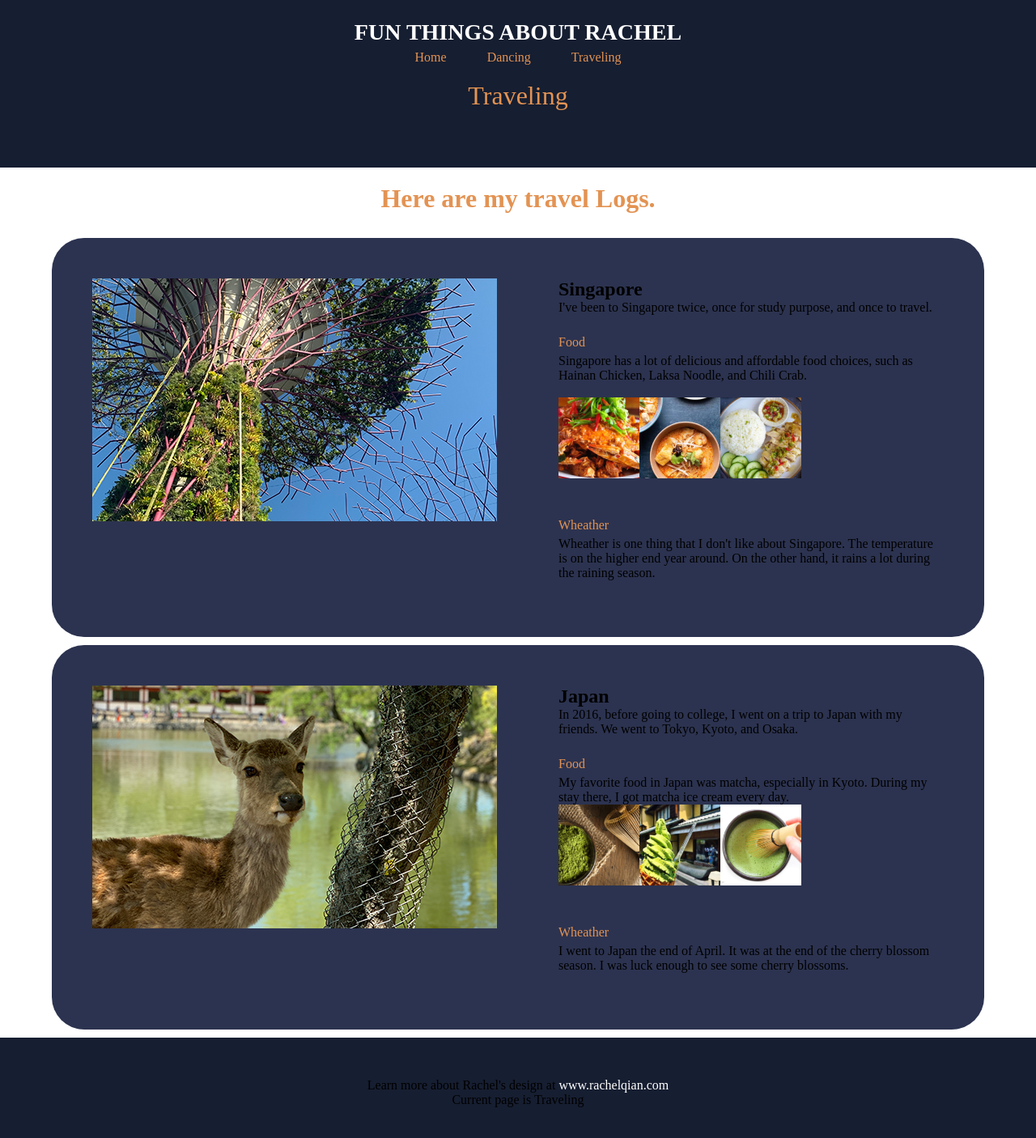
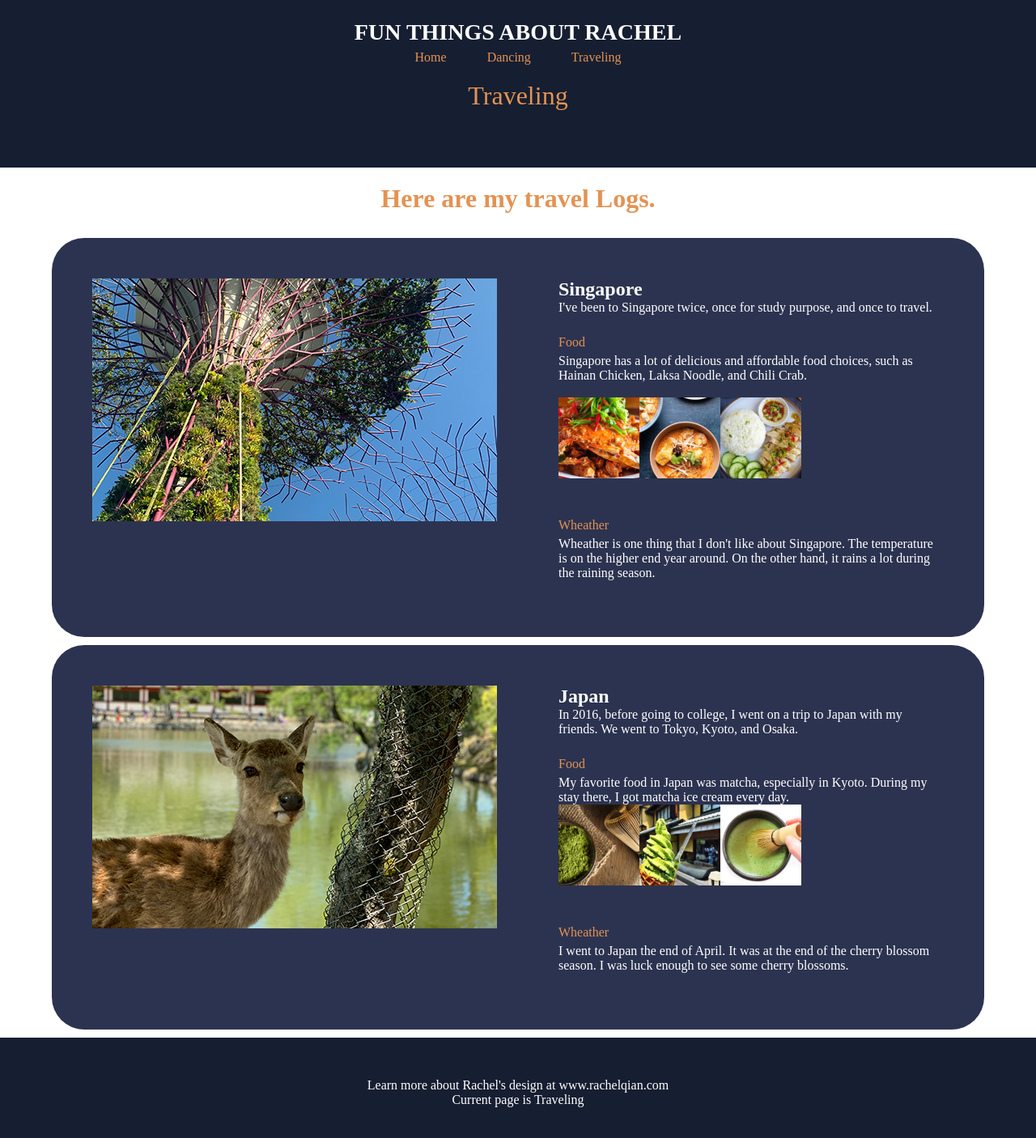
Before and after one commit to rachelqian777/nextjs-boilerplate-rachel-page, a Next.js app: page /Traveling in a window 1280 px wide. Shown: the top 1406 px of the page at 81% size. Built offline with nearby package versions, Linux system fonts and the light colour scheme.

Commit message:
text fix 2

```diff
--- a/pages/Footer.js
+++ b/pages/Footer.js
@@ -3,8 +3,8 @@ import styles from '@/styles/Home.module.css'
 export default function BottomSection(props) {
   return (
     <div className={styles.footer}>
-      <p>Learn more about Rachel's design at <a href="https://www.rachelqian.com/">www.rachelqian.com</a></p>
-      <p>Current page is {props.name}</p>
+      <p className={styles.onDarkBackground}>Learn more about Rachel's design at <a href="https://www.rachelqian.com/">www.rachelqian.com</a></p>
+      <p className={styles.onDarkBackground}>Current page is {props.name}</p>
     </div>
   )
 }
--- a/pages/Traveling.js
+++ b/pages/Traveling.js
@@ -30,12 +30,12 @@ export default function Traveling() {
           </div>
           <div className={styles.column}>
             <div>
-              <h2>Singapore</h2>
-              <p>I've been to Singapore twice, once for study purpose, and once to travel.</p>
+              <h2 className={styles.onDarkBackground}>Singapore</h2>
+              <p className={styles.onDarkBackground}>I've been to Singapore twice, once for study purpose, and once to travel.</p>
             </div>
             <div className={styles.textblock}>
               <p className={styles.subtitle}>Food</p>
-              <p>Singapore has a lot of delicious and affordable food choices, such as Hainan Chicken, Laksa Noodle, and Chili Crab.</p>
+              <p className={styles.onDarkBackground}>Singapore has a lot of delicious and affordable food choices, such as Hainan Chicken, Laksa Noodle, and Chili Crab.</p>
               <br></br>
               <img src="singaporefood01.png" alt="singapore"></img>
               <img src="singaporefood02.png" alt="singapore"></img>
@@ -43,7 +43,7 @@ export default function Traveling() {
             </div>
             <div className={styles.textblock}>
               <p className={styles.subtitle}>Wheather</p>
-              <p>Wheather is one thing that I don't like about Singapore. The temperature is on the higher end year around. On the other hand, it rains a lot during the raining season.</p>
+              <p className={styles.onDarkBackground}>Wheather is one thing that I don't like about Singapore. The temperature is on the higher end year around. On the other hand, it rains a lot during the raining season.</p>
             </div>
           </div>
         </div>
@@ -54,19 +54,19 @@ export default function Traveling() {
           </div>
           <div className={styles.column}>
             <div>
-              <h2>Japan</h2>
-              <p>In 2016, before going to college, I went on a trip to Japan with my friends. We went to Tokyo, Kyoto, and Osaka.</p>
+              <h2 className={styles.onDarkBackground}>Japan</h2>
+              <p className={styles.onDarkBackground}>In 2016, before going to college, I went on a trip to Japan with my friends. We went to Tokyo, Kyoto, and Osaka.</p>
             </div>
             <div className={styles.textblock}>
               <p className={styles.subtitle}>Food</p>
-              <p>My favorite food in Japan was matcha, especially in Kyoto. During my stay there, I got matcha ice cream every day.</p>
+              <p className={styles.onDarkBackground}>My favorite food in Japan was matcha, especially in Kyoto. During my stay there, I got matcha ice cream every day.</p>
               <img src="matcha1.png" alt="matcha"></img>
               <img src="matcha2.png" alt="matcha"></img>
               <img src="matcha3.png" alt="matcha"></img>
             </div>
             <div className={styles.textblock}>
               <p className={styles.subtitle}>Wheather</p>
-              <p>I went to Japan the end of April. It was at the end of the cherry blossom season. I was luck enough to see some cherry blossoms.</p>
+              <p className={styles.onDarkBackground}>I went to Japan the end of April. It was at the end of the cherry blossom season. I was luck enough to see some cherry blossoms.</p>
             </div>
           </div>
         </div>
--- a/pages/index.js
+++ b/pages/index.js
@@ -38,7 +38,7 @@ export default function Home() {
             <img src="dancing01.jpg" alt ="Dancing"></img>
           </div>
           <div className={styles.column}>
-            <h2>Dancing</h2>
+            <h2 className={styles.onDarkBackground}>Dancing</h2>
             <br></br>
             <p className={styles.onDarkBackground}>Dancing has always been my favorite thing to do outside of school and work. I have tried Jazzfunk, Hiphop and Chreography. My next step is to get more into old school styles like Popping and Locking. Living in LA also gives me one of the best resources in the world in terms of dancing. So thank you LA!</p>
             <br></br>
@@ -51,9 +51,9 @@ export default function Home() {
             <img src="travel01.jpg" alt="Dancing"></img>
           </div>
           <div className={styles.column}>
-            <h2>Traveling</h2>
+            <h2 className={styles.onDarkBackground}>Traveling</h2>
             <br></br>
-            <p>Although not a fan of flying long distances, I love traveling to different countries and cities. I grew up in China and have been to more than 20 cities in China. I have also traveled to Australia, Japan, Korea and Singapore. My goal for the coming years is to explore europe and South America countries more!</p>
+            <p className={styles.onDarkBackground}>Although not a fan of flying long distances, I love traveling to different countries and cities. I grew up in China and have been to more than 20 cities in China. I have also traveled to Australia, Japan, Korea and Singapore. My goal for the coming years is to explore europe and South America countries more!</p>
             <br></br>
             <Link className={styles.button} to="/Traveling" href="/Traveling">Learn More</Link>
           </div>
```
